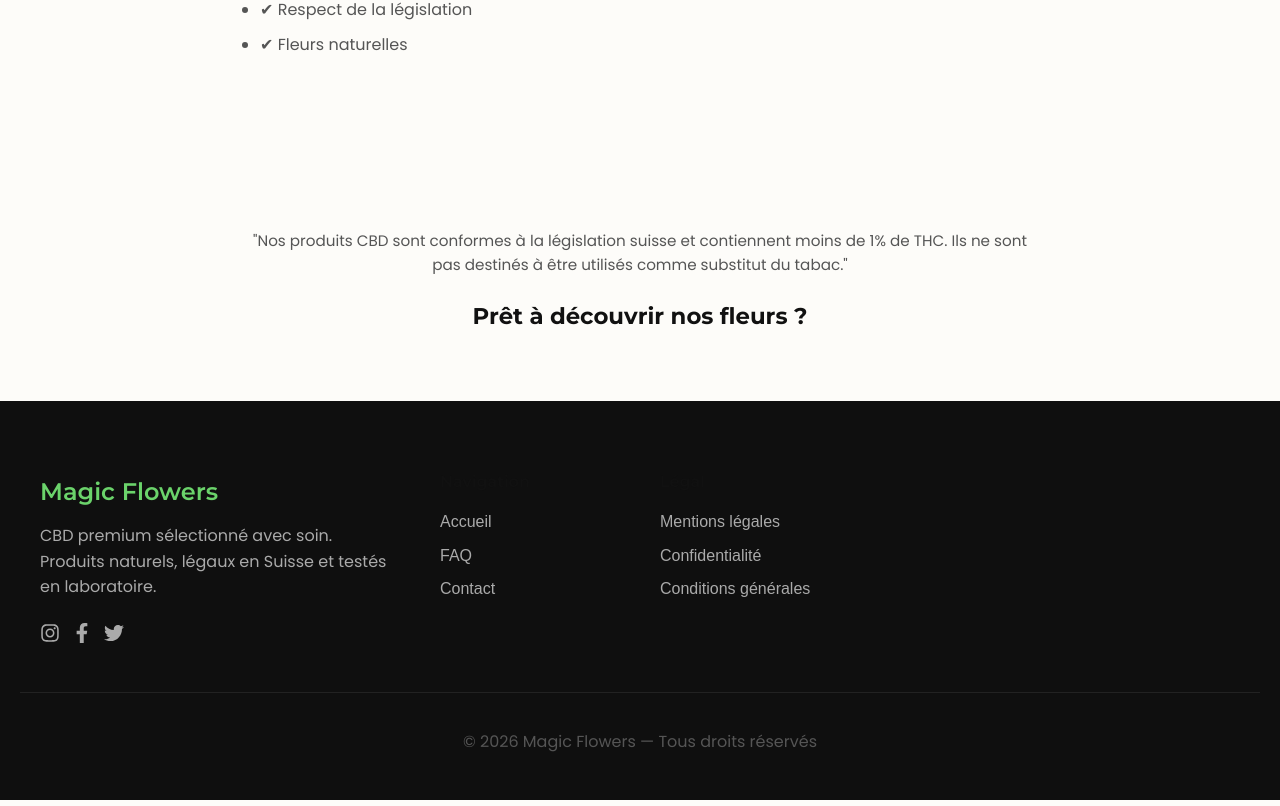
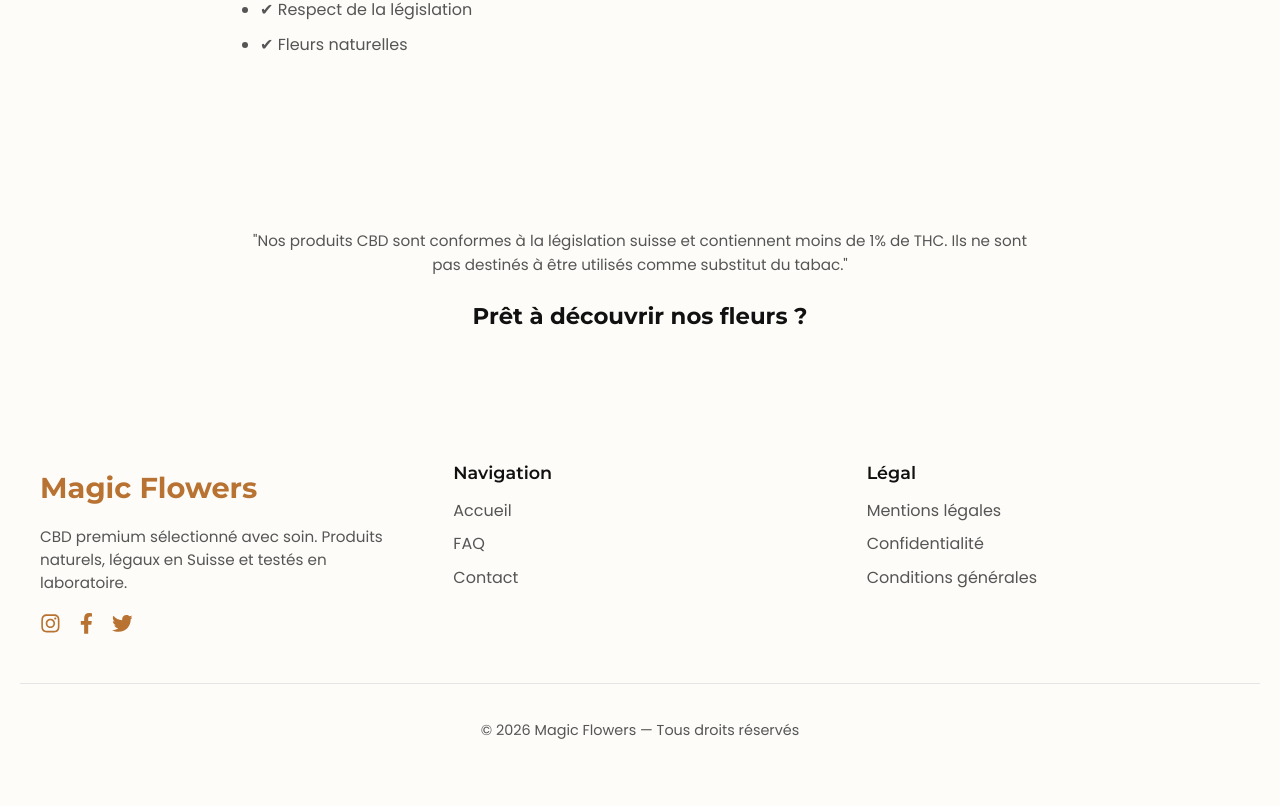
Before and after one commit to LesRhabilleurs/Magic-Flowers, a React (Vite) app: page / in a window 1280 px wide. Shown: the part 2311-3117 px from the top of the page. Built offline with nearby package versions, Linux system fonts and the light colour scheme.

Commit message:
Update Footer.css

```diff
--- a/src/components/Footer.css
+++ b/src/components/Footer.css
@@ -1,96 +1,100 @@
+/* Footer.css */
+
+/* === FOOTER GLOBAL === */
 .footer {
-  background: #0f0f0f;
-  color: #fff;
-  padding: 60px 20px 30px;
-  font-family: Arial, sans-serif;
+  background: #fdfcf9;
+  color: #111;
+  padding: 50px 20px;
+  font-family: 'Poppins', sans-serif;
 }
 
+/* Container des colonnes */
 .footer-container {
+  display: flex;
+  flex-wrap: wrap; /* pour mobile */
+  gap: 40px;
   max-width: 1200px;
   margin: auto;
-  display: grid;
-  grid-template-columns: 2fr 1fr 1fr 2fr;
-  gap: 40px;
 }
 
-.footer-logo {
-  color: #6bd36b;
-  display: flex;
-  align-items: center;
-  gap: 8px;
+/* Chaque colonne prend la même largeur */
+.footer-brand,
+.footer-column {
+  flex: 1;
+  min-width: 200px; /* pour éviter qu’elles soient trop étroites */
 }
 
-.footer-brand p {
-  margin-top: 10px;
-  color: #aaa;
-  line-height: 1.6;
+/* Logo */
+.footer-logo {
+  font-family: 'Montserrat', sans-serif;
+  font-weight: 700;
+  font-size: 1.8rem;
+  color: #b87333; /* cuivre premium */
+  margin-bottom: 15px;
+  text-decoration: none;
 }
 
-.footer-column h4 {
-  margin-bottom: 15px;
-  font-size: 16px;
+/* Description */
+.footer-brand p {
+  font-size: 0.95rem;
+  line-height: 1.5;
+  color: #555555;
 }
 
+/* Réseaux sociaux */
+.footer-social {
+  margin-top: 15px;
+  display: flex;
+  gap: 15px;
+}
+
+.footer-social a {
+  color: #b87333; /* cuivre premium */
+  font-size: 1.3rem;
+  transition: transform 0.2s, color 0.2s;
+  text-decoration: none;
+}
+
+.footer-social a:hover {
+  color: #a15c2f;
+  transform: scale(1.2);
+}
+
+/* Titres des colonnes */
+.footer-column h4 {
+  font-weight: 600;
+  font-size: 1.1rem;
+  margin-bottom: 10px;
+  color: #111;
+}
+
+/* Liens des colonnes */
 .footer-column a {
   display: block;
-  color: #aaa;
-  text-decoration: none;
+  color: #555555;
+  text-decoration: none; /* supprime le soulignement */
   margin-bottom: 8px;
-  transition: 0.3s;
+  transition: color 0.2s;
 }
 
 .footer-column a:hover {
-  color: #6bd36b;
+  color: #b87333; /* cuivre premium au hover */
 }
 
-.footer-social {
-  margin-top: 20px;
+/* Bas du footer */
+.footer-bottom {
+  margin-top: 40px;
+  border-top: 1px solid #e5e5e5;
+  padding-top: 20px;
+  text-align: center;
+  font-size: 0.9rem;
+  color: #555555;
 }
 
-.footer-social a {
-  font-size: 20px;
-  margin-right: 12px;
-  color: #aaa;
-  transition: 0.3s;
+/* Responsive */
+@media (max-width: 768px) {
+  .footer-container {
+    flex-direction: column;
+    gap: 30px;
+  }
 }
-
-.footer-social a:hover {
-  color: #6bd36b;
-}
-
-.newsletter-form {
-  display: flex;
-  margin-top: 10px;
-}
-
-.newsletter-form input {
-  flex: 1;
-  padding: 10px;
-  border: none;
-  outline: none;
-}
-
-.newsletter-form button {
-  background: #6bd36b;
-  border: none;
-  padding: 10px 16px;
-  cursor: pointer;
-  font-weight: bold;
-}
-
-.newsletter-form button:hover {
-  background: #55b955;
-}
-
-.footer-bottom {
-  border-top: 1px solid #222;
-  margin-top: 40px;
-  padding-top: 20px;
-  text-align: center;
-  color: #777;
-}
-
-.footer-note {
-  font-size: 13px;
-  margin-top: 5px;
-}
```
